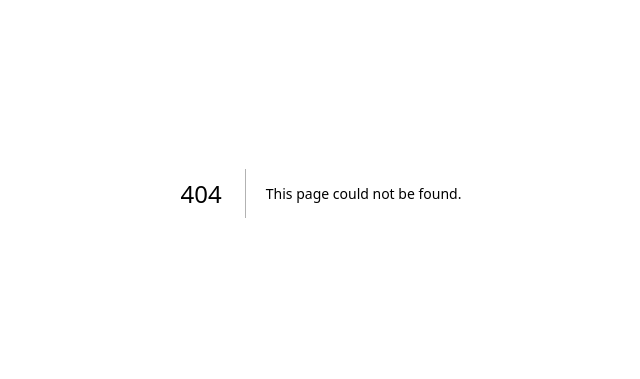
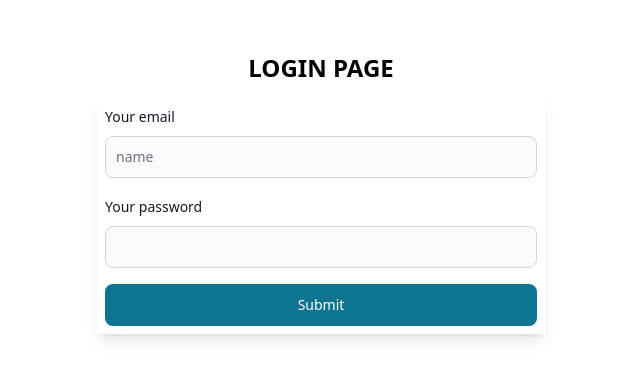
Before and after one commit to akrn27/learn-nextjs, a Next.js app: page /login in a window 1280 px wide. Before the commit this address had no page. Shown: the part 207-586 px from the top of the page, without its empty margins (319-959 px from the left). Built offline with nearby package versions, Linux system fonts and the light colour scheme.

Commit message:
Tugas - Hari 16

```diff
--- a/components/header/index.js
+++ b/components/header/index.js
@@ -2,9 +2,40 @@ import React from "react";
 import { withAuth } from "../with-auth";
 import Link from "next/link";
 import { useState } from "react";
+import { Dropdown } from "flowbite-react";
+import { useQueries } from "@/hooks/useQueries";
+import Cookies from "js-cookie";
+import { useMutation } from "@/hooks/useMutation";
+import { useRouter } from "next/router";
 
 const Header = () => {
+  const router = useRouter();
+  const { data } = useQueries({
+    prefixUrl: "https://paace-f178cafcae7b.nevacloud.io/api/user/me",
+    headers: {
+      Authorization: `Bearer ${Cookies.get("user_token")}`,
+    },
+  });
+  const { mutate } = useMutation();
   const [isOpen, setIsOpen] = useState(false);
+
+  // console.log(data);
+
+  const handleLogout = async () => {
+    const response = await mutate({
+      url: "https://paace-f178cafcae7b.nevacloud.io/api/logout",
+      method: "GET",
+      headers: {
+        Authorization: `Bearer ${Cookies.get("user_token")}`,
+      },
+    });
+    if (!response?.success) {
+      console.log("Gagal Logout");
+    } else {
+      Cookies.remove("user_token");
+      router.push("/login");
+    }
+  };
 
   const toggleNavbar = () => {
     setIsOpen(!isOpen);
@@ -67,6 +98,13 @@ const Header = () => {
             <li>
               <Link href="/notes">Notes</Link>
             </li>
+            <li>
+              <Dropdown label={`${data?.data.name}`} dismissOnClick={false}>
+                <Dropdown.Item onClick={() => handleLogout()}>
+                  Log out
+                </Dropdown.Item>
+              </Dropdown>
+            </li>
           </div>
         </ul>
       </div>
--- a/hooks/useMutation.js
+++ b/hooks/useMutation.js
@@ -8,14 +8,15 @@ export const useMutation = () => {
   });
 
   const mutate = useCallback(
-    async ({ url = "", method = "POST", payload = {} } = {}) => {
+    async ({ url = "", method = "POST", payload = {}, headers = {} } = {}) => {
       try {
         const response = await fetch(url, {
           method,
           headers: {
             "Content-Type": "application/json",
+            ...headers,
           },
-          body: JSON.stringify(payload),
+          ...(method !== "GET" && { body: JSON.stringify(payload) }),
         });
         const result = await response.json();
         setData({ ...data, data: result, isLoading: false });
--- a/package.json
+++ b/package.json
@@ -11,6 +11,7 @@
   "dependencies": {
     "flowbite": "^1.8.1",
     "flowbite-react": "^0.6.4",
+    "js-cookie": "^3.0.5",
     "next": "latest",
     "react": "latest",
     "react-dom": "latest",
--- /dev/null
+++ b/pages/login.js
@@ -0,0 +1,103 @@
+import React, { useEffect, useState } from "react";
+import { Button, Label, TextInput, Toast } from "flowbite-react";
+import { HiX } from "react-icons/hi";
+import { useMutation } from "@/hooks/useMutation";
+import { useRouter } from "next/router";
+import Cookies from "js-cookie";
+
+const login = () => {
+  const { mutate } = useMutation();
+  const router = useRouter();
+  const [payload, setPayload] = useState({
+    email: "",
+    password: "",
+  });
+  // TOAST
+  const [toastPop, setToastPop] = useState(true);
+  const [autoHide, setAutoHide] = useState(false);
+  useEffect(() => {
+    if (autoHide) {
+      const timeout = setTimeout(() => {
+        setToastPop(true);
+        setAutoHide(false);
+      }, 3000);
+      return () => clearTimeout(timeout);
+    }
+  }, [autoHide]);
+
+  const handleSubmit = async () => {
+    const response = await mutate({
+      url: "https://paace-f178cafcae7b.nevacloud.io/api/login",
+      payload,
+    });
+    console.log("response => ", response);
+    if (!response.success) {
+      // console.log(response.success);
+      setToastPop(response.success);
+      setAutoHide(true);
+    } else {
+      Cookies.set("user_token", response.data.token, {
+        expires: new Date(response.data.expires_at),
+        path: "/",
+      });
+      router.push("/");
+    }
+  };
+
+  return (
+    <>
+      {!toastPop ? (
+        <div className="absolute bottom-10 right-14 z-50">
+          <Toast>
+            <div className="inline-flex h-8 w-8 shrink-0 items-center justify-center rounded-lg bg-red-100 text-red-500 dark:bg-red-800 dark:text-red-200">
+              <HiX className="h-5 w-5" />
+            </div>
+            <div className="ml-3 text-sm font-normal">
+              Email dan Password salah
+            </div>
+            <Toast.Toggle />
+          </Toast>
+        </div>
+      ) : (
+        ""
+      )}
+      <div className="h-screen flex justify-center items-center flex-col">
+        <h1 className="text-2xl font-semibold mb-3">LOGIN PAGE</h1>
+        <form className="flex max-w-md flex-col gap-4 w-full shadow-lg p-2">
+          <div>
+            <div className="mb-2 block">
+              <Label htmlFor="email1" value="Your email" />
+            </div>
+            <TextInput
+              id="email1"
+              placeholder="name"
+              required
+              type="email"
+              value={payload.email}
+              onChange={(e) =>
+                setPayload({ ...payload, email: e.target.value })
+              }
+            />
+          </div>
+          <div>
+            <div className="mb-2 block">
+              <Label htmlFor="password1" value="Your password" />
+            </div>
+            <TextInput
+              id="password1"
+              required
+              type="password"
+              value={payload.password}
+              onChange={(e) =>
+                setPayload({ ...payload, password: e.target.value })
+              }
+            />
+          </div>
+          <Button onClick={() => handleSubmit()}>Submit</Button>
+        </form>
+      </div>
+    </>
+  );
+};
+
+export default login;
```
Also changed, not shown: hooks/useQueries.js (+5 -4 lines), middleware.js (added, +24 -0 lines), 2 other files (tests, documents, lock files or other folders).
